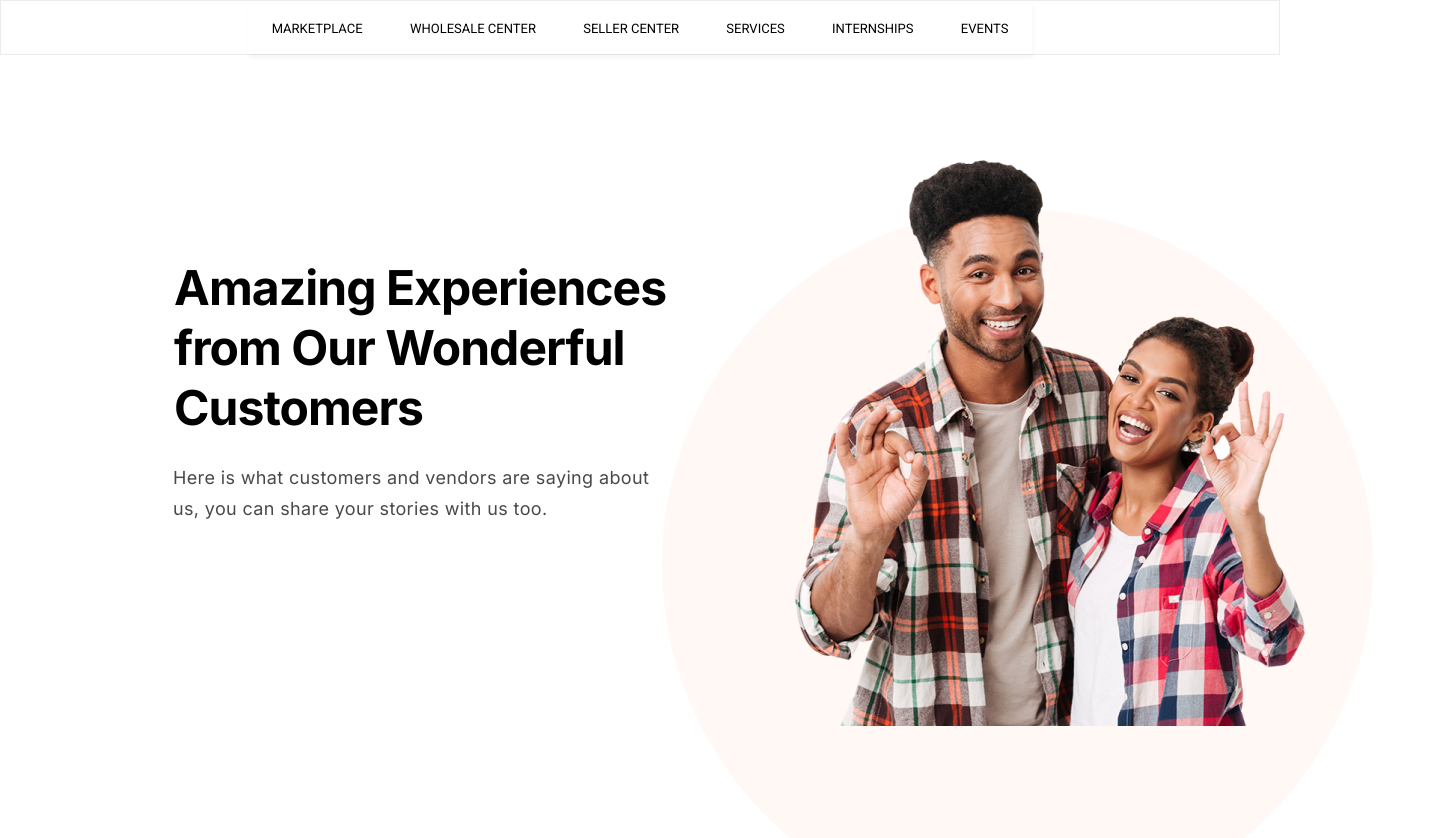
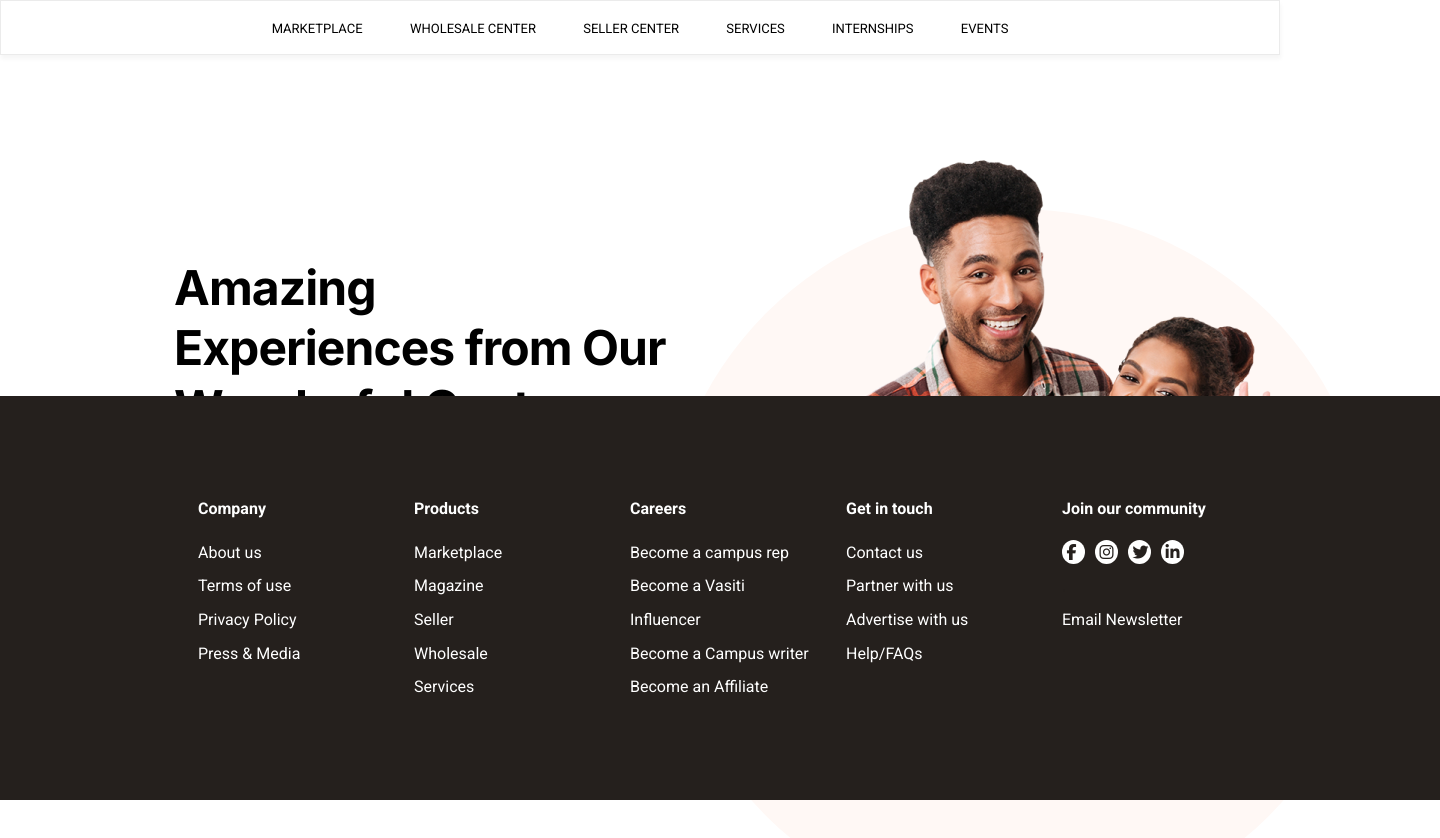
Before and after one commit to ebokes/TestimonialProject, a React (Create React App) app: page / in a window 1280 px wide. Shown: the top 838 px of the page, 1440 px wide, since content can reach past the window. Built offline with nearby package versions, Linux system fonts and the light colour scheme.

Commit message:
Created Footer

```diff
--- a/public/index.html
+++ b/public/index.html
@@ -36,6 +36,10 @@
       href="https://fonts.googleapis.com/css2?family=Inter:wght@400;500;600;700&display=swap"
       rel="stylesheet"
     />
+    <script
+      src="https://kit.fontawesome.com/8973a06840.js"
+      crossorigin="anonymous"
+    ></script>
 
     <title>Vasiti</title>
   </head>
--- a/src/App.css
+++ b/src/App.css
@@ -5,16 +5,16 @@
 }
 
 body {
-  font-family: Roboto;
+  font-family: "Roboto", sans-serif;
 }
-
+/* font-family: 'Inter', sans-serif; */
 .navbar {
   border: 1px solid #00000014;
+  box-shadow: 1px 4px 4px 0px #0000000a;
 }
 
 .navbar ul {
   display: flex;
-  box-shadow: 1px 4px 4px 0px #0000000a;
   list-style: none;
   justify-content: space-around;
   margin: 0 247px;
@@ -95,3 +95,54 @@ body {
   left: 793px;
   top: 158px;
 }
+
+.footer {
+  background: #25201d;
+  width: 1440px;
+  height: 404px;
+  position: absolute;
+  left: 0;
+  bottom: 0;
+  color: #fff;
+  font-family: "Roboto", sans-serif;
+  font-weight: 400;
+  display: flex;
+  flex-direction: column;
+  justify-content: center;
+}
+
+.footer-links {
+  display: flex;
+  flex-direction: row;
+  justify-content: space-around;
+  padding: 0 180px;
+}
+
+.footer-links-container {
+  width: 180px;
+  line-height: 2.1;
+}
+
+ul li a {
+  text-decoration: none;
+  color: #fff;
+  line-height: 16.41px;
+}
+
+li {
+  list-style: none;
+  color: #fff;
+}
+
+ul li h4 {
+  margin-bottom: 10px;
+}
+
+ul li a i {
+  margin-right: 10px;
+  background-color: white;
+  color: #25201d;
+  padding: 4px 0 4px 4.5px;
+  border-radius: 50%;
+  width: 23px;
+}
--- a/src/App.js
+++ b/src/App.js
@@ -1,12 +1,15 @@
 import "./App.css";
 import LandingPage from "./components/LandingPage";
 import Navbar from "./components/Navbar";
+import Footer from "./components/Footer";
 
 function App() {
   return (
     <div className="App">
       <Navbar />
       <LandingPage />
+      {/* <CallToAction /> */}
+      <Footer />
     </div>
   );
 }
--- /dev/null
+++ b/src/components/Footer.js
@@ -0,0 +1,116 @@
+import React from "react";
+
+const Footer = () => {
+  return (
+    <div className="footer">
+      <ul className="footer-links">
+        <li>
+          <ul className="footer-links-container">
+            <li>
+              <h4>Company</h4>
+            </li>
+            <li>
+              <a href="/#">About us</a>
+            </li>
+            <li>
+              <a href="/#">Terms of use</a>
+            </li>
+            <li>
+              <a href="/#">Privacy Policy</a>
+            </li>
+            <li>
+              <a href="/#">Press & Media</a>
+            </li>
+          </ul>
+        </li>
+        <li>
+          <ul className="footer-links-container">
+            <li>
+              <h4>Products</h4>
+            </li>
+            <li>
+              <a href="/#">Marketplace</a>
+            </li>
+            <li>
+              <a href="/#">Magazine</a>
+            </li>
+            <li>
+              <a href="/#">Seller</a>
+            </li>
+            <li>
+              <a href="/#">Wholesale</a>
+            </li>
+            <li>
+              <a href="/#">Services</a>
+            </li>
+          </ul>
+        </li>
+        <li>
+          <ul className="footer-links-container">
+            <li>
+              <h4>Careers</h4>
+            </li>
+            <li>
+              <a href="/#">Become a campus rep</a>
+            </li>
+            <li>
+              <a href="/#">Become a Vasiti Influencer</a>
+            </li>
+            <li>
+              <a href="/#">Become a Campus writer</a>
+            </li>
+            <li>
+              <a href="/#">Become an Affiliate</a>
+            </li>
+          </ul>
+        </li>
+        <li>
+          <ul className="footer-links-container">
+            <li>
+              <h4>Get in touch</h4>
+            </li>
+            <li>
+              <a href="/#">Contact us</a>
+            </li>
+            <li>
+              <a href="/#">Partner with us</a>
+            </li>
+            <li>
+              <a href="/#">Advertise with us</a>
+            </li>
+            <li>
+              <a href="/#">Help/FAQs</a>
+            </li>
+          </ul>
+        </li>
+        <li>
+          <ul className="footer-links-container">
+            <li>
+              <h4>Join our community</h4>
+            </li>
+            <li className="media-icons">
+              <a href="/#">
+                <i class="fab fa-facebook-f"></i>
+              </a>
+              <a href="/#">
+                <i class="fab fa-instagram"></i>
+              </a>
+              <a href="/#">
+                <i class="fab fa-twitter"></i>
+              </a>
+              <a href="/#">
+                <i class="fab fa-linkedin-in"></i>
+              </a>
+            </li>
+            <li style={{ color: "#25201d" }}>.</li>
+            <li>
+              <a href="/#">Email Newsletter</a>
+            </li>
+          </ul>
+        </li>
+      </ul>
+    </div>
+  );
+};
+
+export default Footer;
--- a/src/components/LandingPage.js
+++ b/src/components/LandingPage.js
@@ -5,7 +5,8 @@ const LandingPage = () => {
   return (
     <div className="landing-page">
       <h1 className="amazing">
-        Amazing Experiences from Our Wonderful Customers
+        <span style={{ display: "block" }}>Amazing</span> Experiences from Our
+        Wonderful Customers
       </h1>
       <p className="here">
         Here is what customers and vendors are saying about us, you can share
```
Also changed, not shown: src/img/subscribe-banner 1.png (added).
